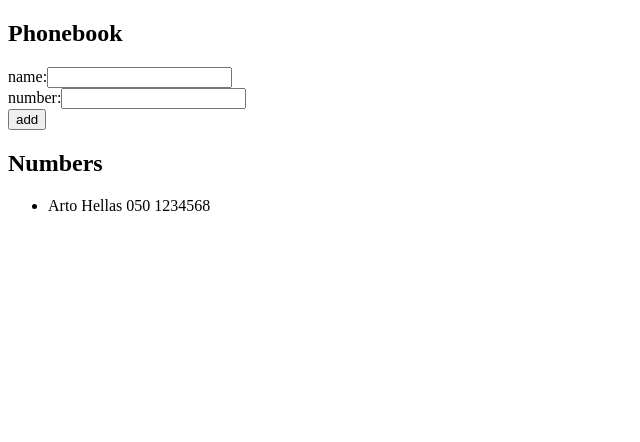
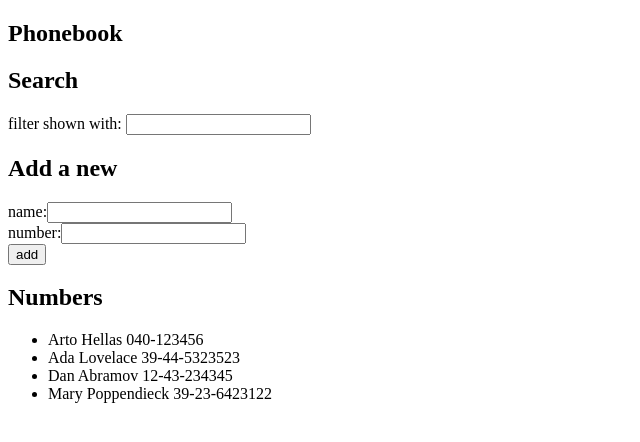
Before and after one commit to matiasvainio/full-stack-open, a React (Create React App) app in the folder osa_2/puhelinluettelo/: page / in a window 1280 px wide. Shown: the top 442 px of the page, without its empty margins (0-640 px from the left). Built offline with nearby package versions, Linux system fonts and the light colour scheme.

Commit message:
puhelinluettelo step4 done

```diff
--- a/osa_2/puhelinluettelo/src/App.js
+++ b/osa_2/puhelinluettelo/src/App.js
@@ -2,7 +2,10 @@ import React, { useState } from "react";
 
 const App = () => {
     const [persons, setPersons] = useState([
-        { name: "Arto Hellas", number: "050 1234568" },
+        { name: "Arto Hellas", number: "040-123456" },
+        { name: "Ada Lovelace", number: "39-44-5323523" },
+        { name: "Dan Abramov", number: "12-43-234345" },
+        { name: "Mary Poppendieck", number: "39-23-6423122" },
     ]);
     const [newName, setNewName] = useState("");
     const [number, setNumber] = useState("");
@@ -15,7 +18,6 @@ const App = () => {
         };
 
         const alreadyOnList = persons.find((o) => o.name === newName);
-        console.log(alreadyOnList);
 
         if (alreadyOnList === undefined) {
             setPersons(persons.concat(personObject));
@@ -34,11 +36,24 @@ const App = () => {
         setNumber(event.target.value);
     };
 
+    const handleFilter = (event) => {
+        setPersons(filterPersons(persons, event.target.value));
+    };
+
+    const filterPersons = (persons, f) => {
+        return persons.filter((person) => person.name.includes(f));
+    };
+
     return (
         <div>
             <h2>Phonebook</h2>
+            <h2>Search</h2>
+            <div>
+                filter shown with: <input onChange={handleFilter} />
+            </div>
             <form onSubmit={addName}>
                 <div>
+                    <h2>Add a new</h2>
                     <div>
                         name:
                         <input value={newName} onChange={handlePersonChange} />
@@ -53,6 +68,14 @@ const App = () => {
                 </div>
             </form>
             <h2>Numbers</h2>
+            <Person persons={persons} />
+        </div>
+    );
+};
+
+const Person = (props) => {
+    const persons = props.persons;
+    return (
         <ul>
             {persons.map((person, i) => {
                 return (
@@ -62,7 +85,6 @@ const App = () => {
                 );
             })}
         </ul>
-        </div>
     );
 };
 
```
Lines whose indentation alone changed are shown as unchanged.
